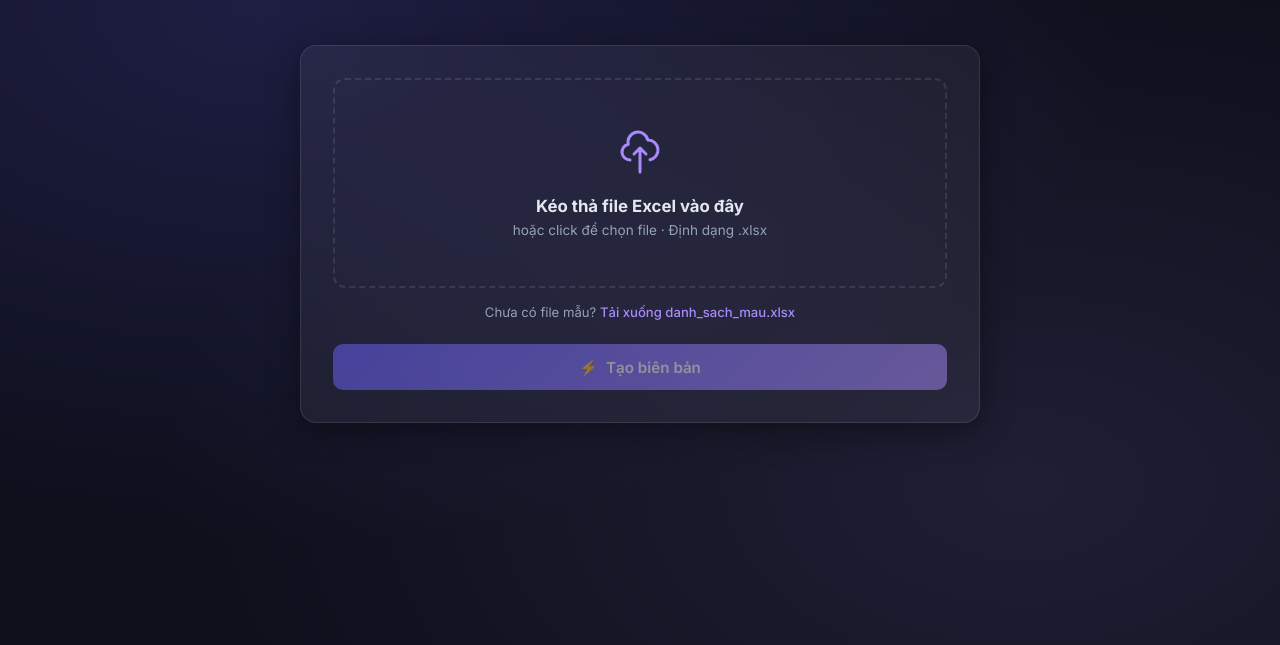
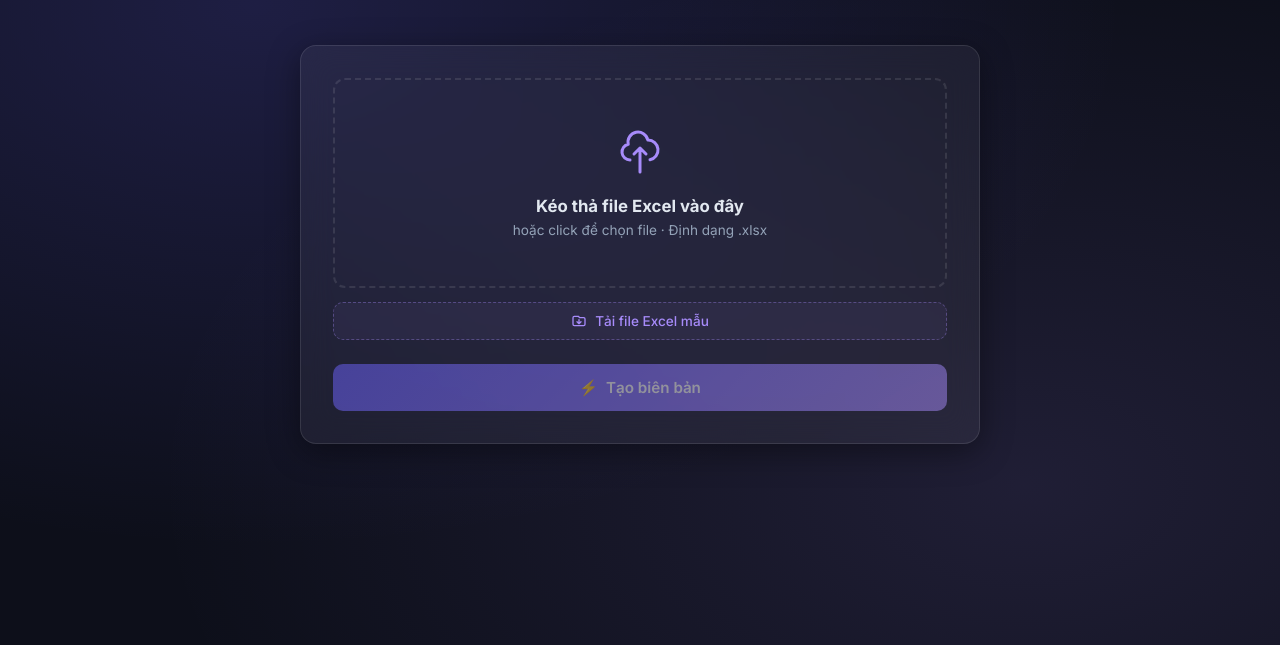
Before and after one commit to LTH156/lth156.github.io, a plain HTML site: page index.html in a window 1280 px wide. Shown: the part 155-800 px from the top of the page. Drawn offline with nearby package versions, Linux system fonts and the light colour scheme.

Commit message:
feat: make sample file download more prominent

```diff
--- a/index.html
+++ b/index.html
@@ -414,6 +414,31 @@
             width: auto;
             font-size: .8rem;
         }
+
+        .btn-sample {
+            display: flex;
+            align-items: center;
+            justify-content: center;
+            gap: .5rem;
+            width: 100%;
+            padding: .65rem 1rem;
+            margin-top: .85rem;
+            border: 1.5px dashed rgba(167, 139, 250, .35);
+            border-radius: 10px;
+            background: rgba(167, 139, 250, .06);
+            color: var(--primary2);
+            font-family: 'Inter', sans-serif;
+            font-size: .85rem;
+            font-weight: 500;
+            text-decoration: none;
+            cursor: pointer;
+            transition: background .2s, border-color .2s;
+        }
+
+        .btn-sample:hover {
+            background: rgba(167, 139, 250, .12);
+            border-color: rgba(167, 139, 250, .6);
+        }
     </style>
 </head>
 
@@ -442,10 +467,14 @@
             </div>
         </div>
 
-        <p class="hint">
-            Chưa có file mẫu?
-            <a href="./assets/danh_sach_mau.xlsx" download id="sample-link">Tải xuống danh_sach_mau.xlsx</a>
-        </p>
+        <a href="./assets/danh_sach_mau.xlsx" download id="sample-link" class="btn-sample">
+            <svg xmlns="http://www.w3.org/2000/svg" width="16" height="16" fill="none" viewBox="0 0 24 24"
+                stroke="currentColor">
+                <path stroke-linecap="round" stroke-linejoin="round" stroke-width="2"
+                    d="M12 10v6m0 0l-3-3m3 3l3-3M3 17V7a2 2 0 012-2h6l2 2h6a2 2 0 012 2v8a2 2 0 01-2 2H5a2 2 0 01-2-2z" />
+            </svg>
+            Tải file Excel mẫu
+        </a>
 
         <!-- Student preview list -->
         <div id="student-list">
```
